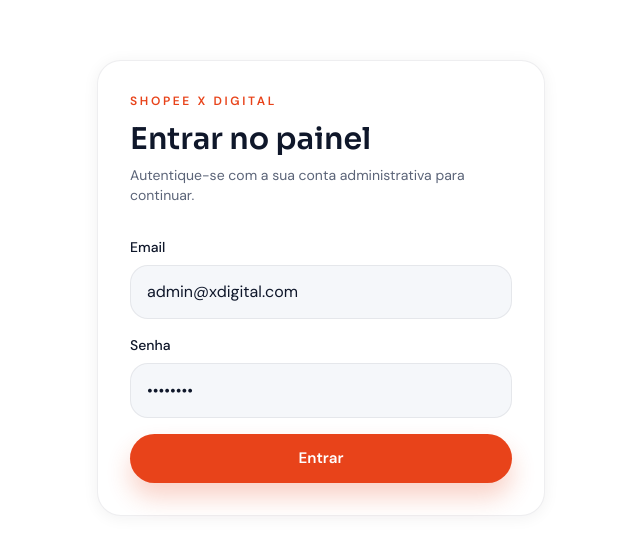
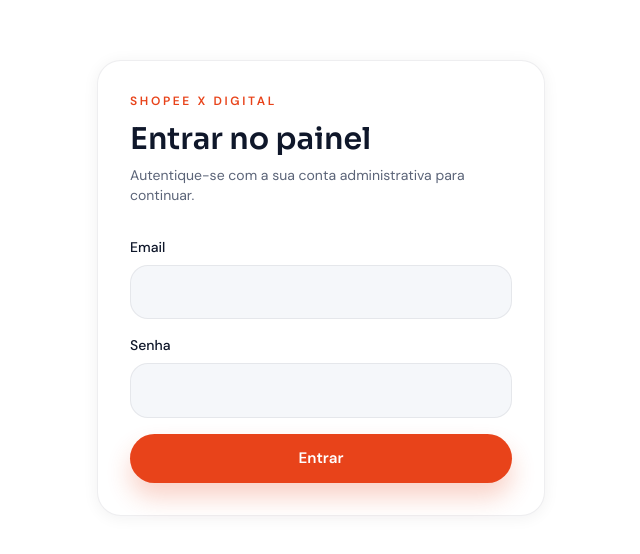
Before and after one commit to XDigitalll/Shopee-Admin, a Next.js app: page /admin/login in a window 1280 px wide. Shown: the part 112-666 px from the top of the page, without its empty margins (319-959 px from the left). Built offline with nearby package versions, Linux system fonts and the light colour scheme.

Commit message:
feat: reset default email and password in admin login component

```diff
--- a/app/admin/login/page.tsx
+++ b/app/admin/login/page.tsx
@@ -11,8 +11,8 @@
 };
 
 export default function AdminLoginPage() {
-  const [email, setEmail] = useState("admin@xdigital.com");
-  const [password, setPassword] = useState("admin123");
+  const [email, setEmail] = useState("");
+  const [password, setPassword] = useState("");
   const [isLoading, setIsLoading] = useState(false);
   const [error, setError] = useState("");
 
```
